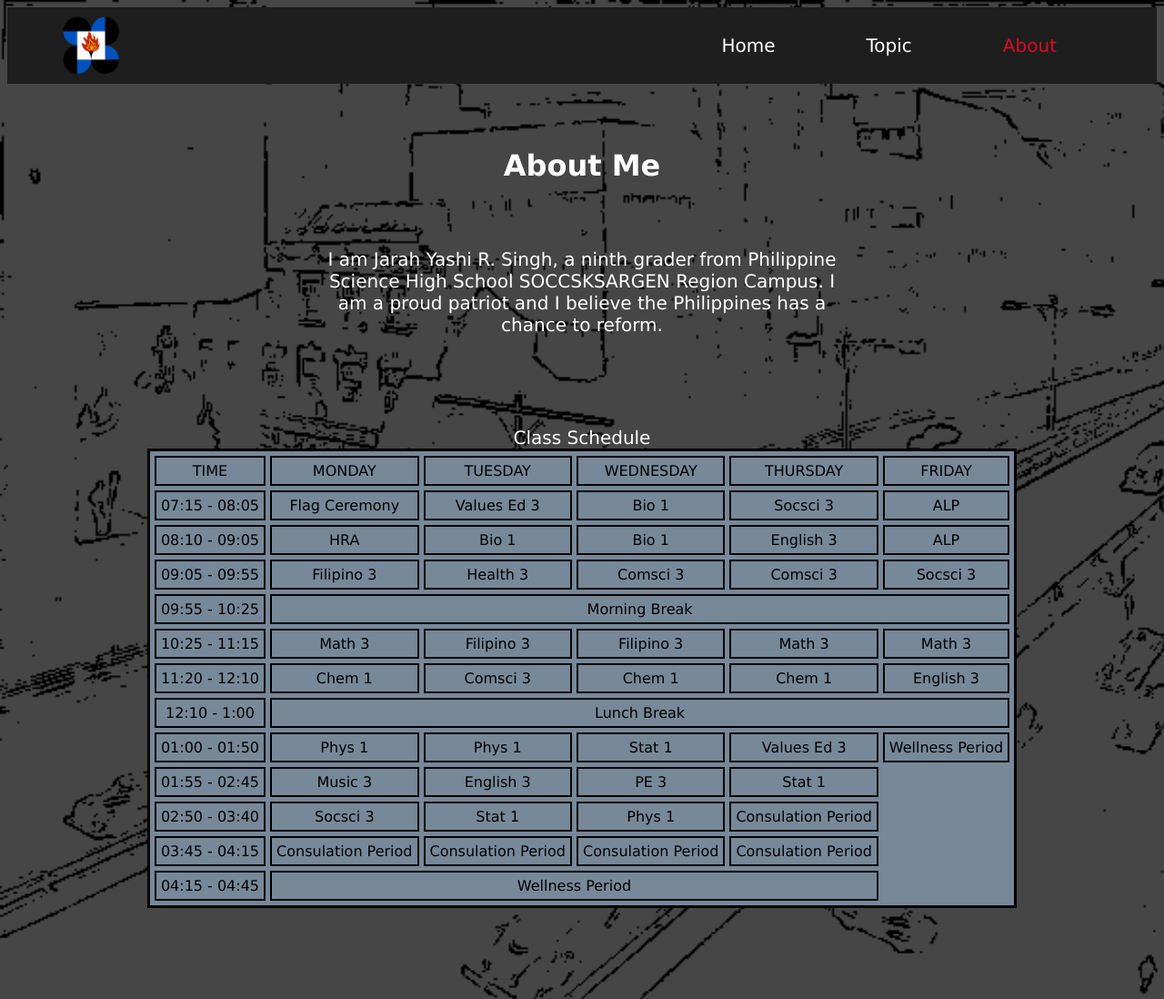
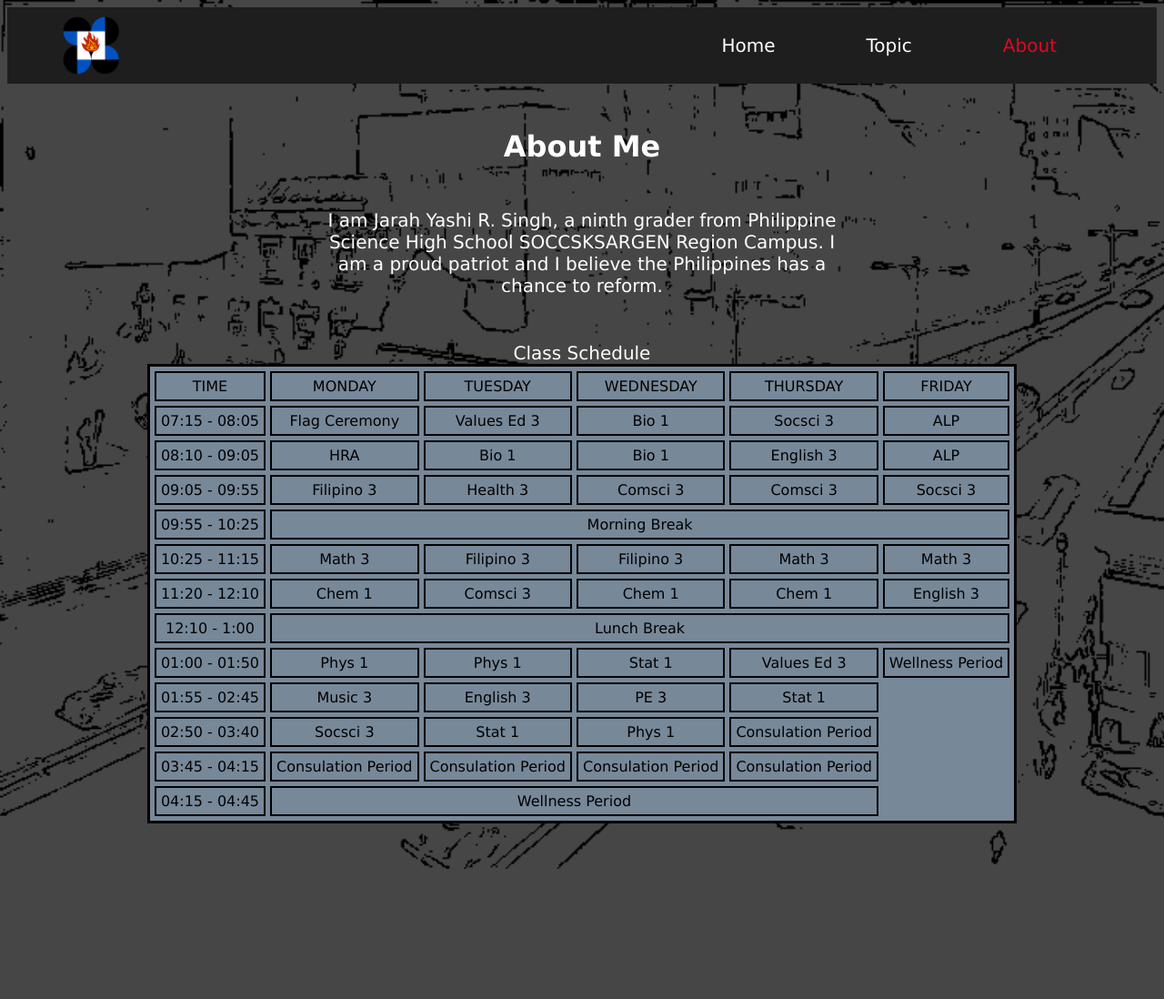
Before and after one commit to yashiiiiiiiiiiiiiii/Cesium-1Q-Project-Singh, a plain HTML site: page about.html in a window 1280 px wide. Shown: the whole page at 91% size. After the commit the page ends 955 px from the top, so only its background shows below. Drawn offline with Linux system fonts and the light colour scheme.

Commit message:
Update style.css

```diff
--- a/style.css
+++ b/style.css
@@ -69,8 +69,7 @@ p {
 }
 
 .title {
-    display: flex;
-    justify-self: center;
+    text-align: center;
     margin: 50px;
     color: white;
 }
@@ -83,6 +82,7 @@ p {
 
 .content{
     display: flex;
+    justify-content: center;
     margin: 30px;
     align-items: center;
     font-size: 20px;
@@ -113,8 +113,7 @@ table {
     background-color: lightslategray;
     border: 3px solid black;
     border-spacing: 5px;
-    margin: 100px;
-    justify-self: center;
+    margin: 50px auto;
 }
 
 td {
```
